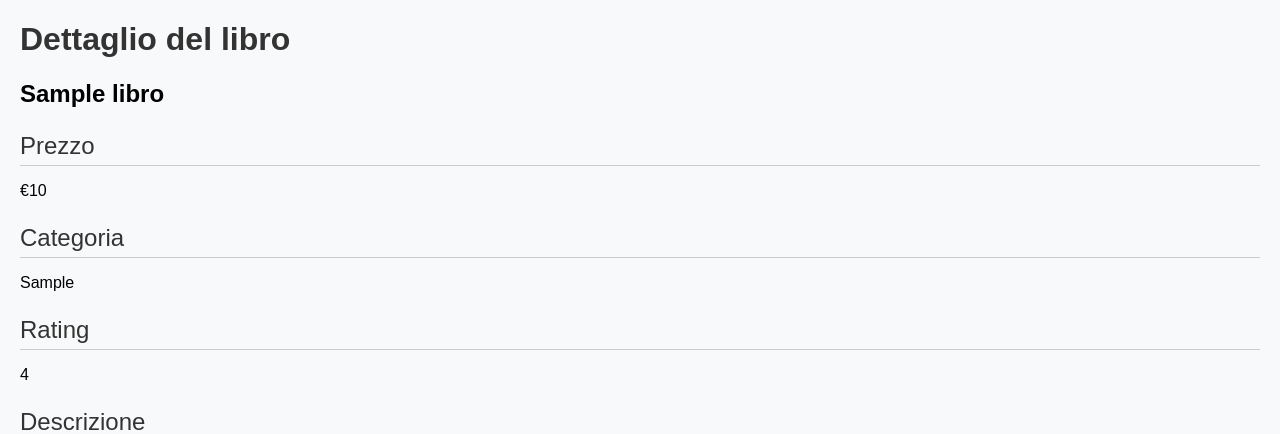
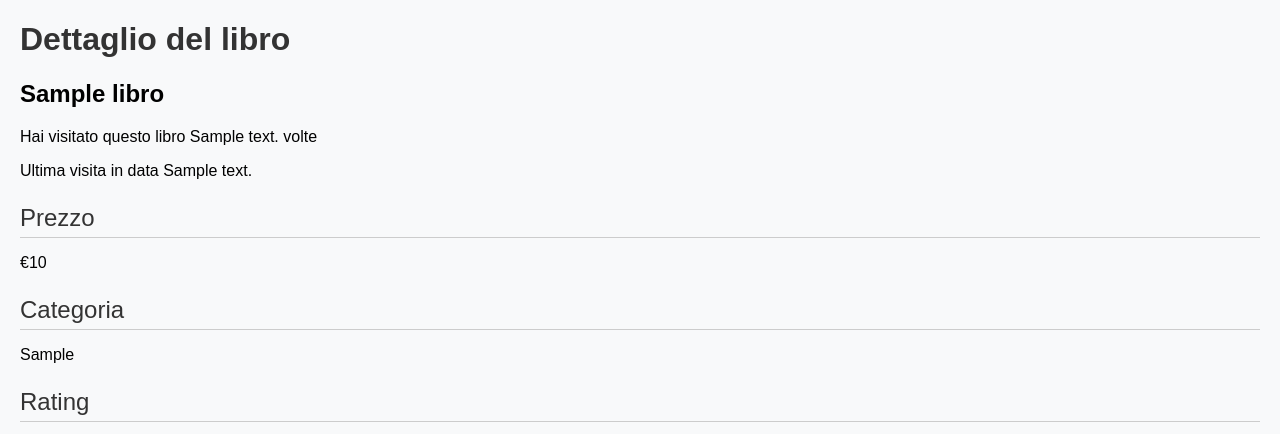
Before and after one commit to Daniele-Luongo/Progetto-NoSQL, a Flask app: template site/templates/dettaglio_libro.html in a window 1280 px wide. Shown: the top 434 px of the page. Run offline with Flask 3, Linux system fonts and the light colour scheme; the template is opened without the code that fills it: most values are stand-ins (such as "Sample title", 1, 10 or a date in 2020).

Commit message:
quando si visita la pagina di dettaglio del libro si viene informati del numero di visite per il singolo utente e della data dell'ultima visita

```diff
--- a/site/app.py
+++ b/site/app.py
@@ -2,6 +2,7 @@ import os
 from flask import Flask, render_template, redirect, url_for, flash, request, session
 from pymongo.mongo_client import MongoClient
 from neo4j import GraphDatabase
+from datetime import datetime
 from dotenv import load_dotenv
 
 app = Flask(__name__)
@@ -42,6 +43,30 @@ def add_book_visit(login, book_title):
         login = login,
         book_title = book_title
     )
+
+def get_book_visits(login, book_title):
+    records, summary, keys = neo_drive.execute_query(
+    """
+    MATCH (u:USER {login:$login}) -[v:VISITA]-> (b:BOOK {titolo:$titolo})
+    RETURN v.volte, v.ultima_visita
+    """,
+    login = login,
+    titolo = book_title
+    )
+    if not records:
+        visite = 0
+        ultima_visita = 0
+    else:
+        if records[0]['v.volte'] == None:
+            visite = 0
+        else:
+            visite = records[0]['v.volte']
+        if records[0]['v.ultima_visita'] == None:
+            ultima_visita = 0
+        else:
+            stamp = records[0]['v.ultima_visita'] / 1000
+            ultima_visita = datetime.fromtimestamp(stamp).strftime('%d-%m-%Y')
+    return visite, ultima_visita
 
 @app.route('/')
 def index():
@@ -111,10 +136,11 @@ def dettaglio_libro(book_title):
     if libro == None:
         return redirect(url_for('catalogo'))
     else:
+        visite, ultima_visita = get_book_visits(login, book_title)
         if session.get('ultimo_libro_visitato', None) != book_title:
             add_book_visit(login, book_title)
         session['ultimo_libro_visitato'] = book_title
-        return render_template('dettaglio_libro.html', libro=libro)
+        return render_template('dettaglio_libro.html', libro=libro, visite=visite, ultima_visita=ultima_visita)
 
 if __name__ == '__main__':
     app.run(host='0.0.0.0', debug=True)
--- a/site/templates/dettaglio_libro.html
+++ b/site/templates/dettaglio_libro.html
@@ -9,6 +9,10 @@
 <body>
     <h1>Dettaglio del libro</h1>
     <h2>{{ libro['book_title'] }}</h2>
+    <p>Hai visitato questo libro {{ visite }} volte</p>
+    {% if ultima_visita != 0 %}
+        <p>Ultima visita in data {{ ultima_visita }}</p>
+    {% endif %}
     <p class="info-title">Prezzo</p>
     <p>€{{ libro['book_price'] }}</p>
     <p class="info-title">Categoria</p>
--- a/site/templates/login_page.html
+++ b/site/templates/login_page.html
@@ -1,6 +1,7 @@
 <!DOCTYPE html>
 <html lang="en">
 <head>
+    <link rel="stylesheet" type="text/css" href="{{ url_for('static', filename='style.css') }}">
     <meta charset="UTF-8">
     <meta name="viewport" content="width=device-width, initial-scale=1.0">
     <title>Login</title>
```
Also changed, not shown: 1 other file.
